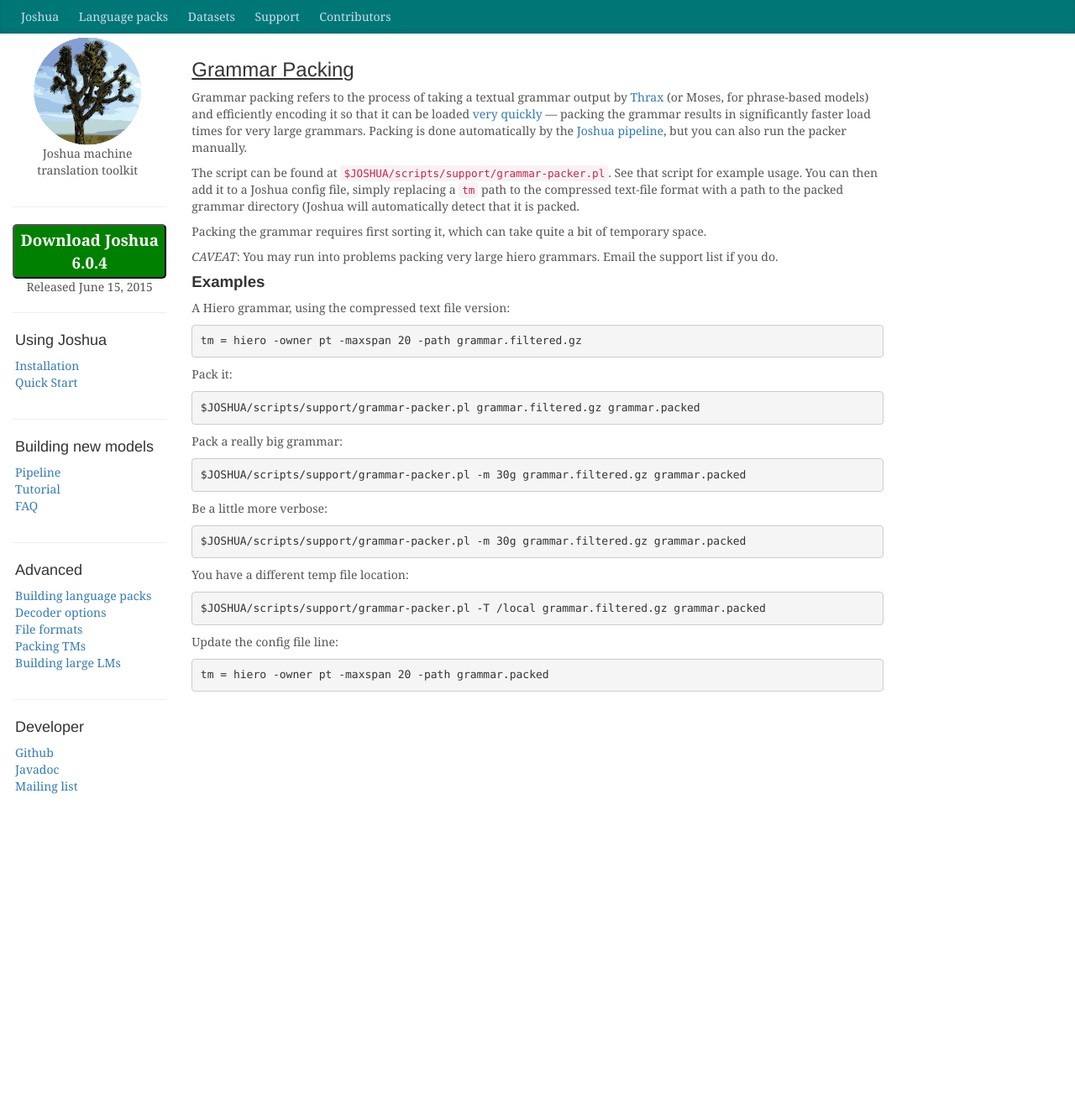
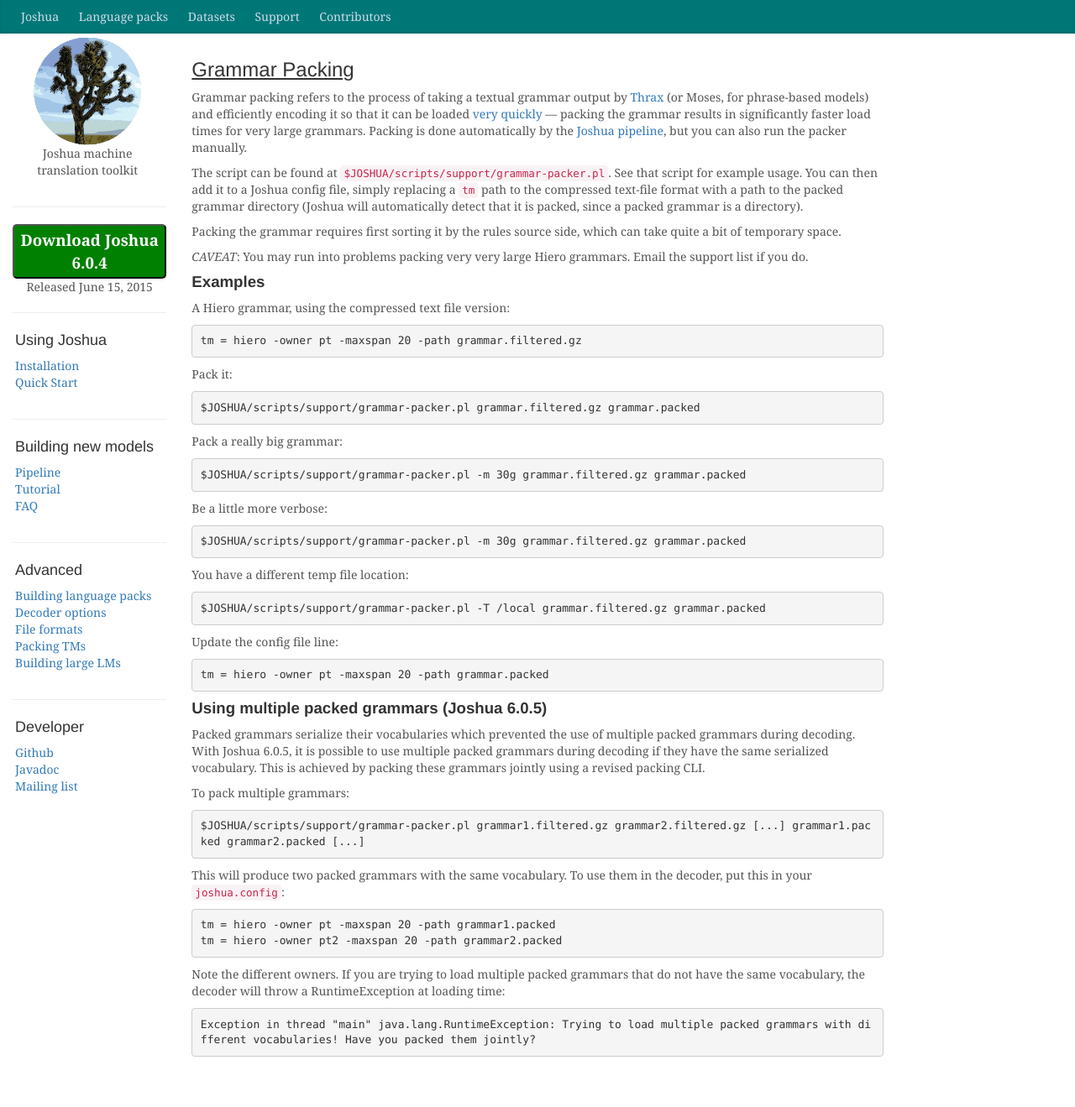
Before and after one commit to joshua-decoder/joshua-decoder.github.com, a Jekyll site: the page built from 6.0/packing.md, in a window 1280 px wide. Shown: the whole page at 84% size. Built offline with Jekyll 4.4.1, drawn with Linux system fonts in a browser that asks for light colours; nearby versions of some CDN libraries; comment, search, counter and statistics services are not loaded; before the commit the page ends 965 px from its top, so only the background shows below that.

Commit message:
updated packedGrammar documentation for 6.0.5 release

````diff
--- a/6.0/packing.md
+++ b/6.0/packing.md
@@ -18,12 +18,12 @@
 example usage. You can then add it to a Joshua config file, simply
 replacing a `tm` path to the compressed text-file format with a path
 to the packed grammar directory (Joshua will automatically detect that
-it is packed.
+it is packed, since a packed grammar is a directory).
 
-Packing the grammar requires first sorting it, which can take quite a
-bit of temporary space.
+Packing the grammar requires first sorting it by the rules source side,
+which can take quite a bit of temporary space.
 
-*CAVEAT*: You may run into problems packing very large hiero
+*CAVEAT*: You may run into problems packing very very large Hiero
  grammars. Email the support list if you do.
 
 ### Examples
@@ -51,3 +51,24 @@
 Update the config file line:
 
     tm = hiero -owner pt -maxspan 20 -path grammar.packed
+
+### Using multiple packed grammars (Joshua 6.0.5)
+
+Packed grammars serialize their vocabularies which prevented the use of multiple
+packed grammars during decoding. With Joshua 6.0.5, it is possible to use multiple packed grammars during decoding if they have the same serialized vocabulary.
+This is achieved by packing these grammars jointly using a revised packing CLI.
+
+To pack multiple grammars:
+
+    $JOSHUA/scripts/support/grammar-packer.pl grammar1.filtered.gz grammar2.filtered.gz [...] grammar1.packed grammar2.packed [...]
+
+This will produce two packed grammars with the same vocabulary. To use them in the decoder, put this in your ```joshua.config```:
+
+    tm = hiero -owner pt -maxspan 20 -path grammar1.packed
+    tm = hiero -owner pt2 -maxspan 20 -path grammar2.packed
+
+Note the different owners.
+If you are trying to load multiple packed grammars that do not have the same
+vocabulary, the decoder will throw a RuntimeException at loading time:
+
+    Exception in thread "main" java.lang.RuntimeException: Trying to load multiple packed grammars with different vocabularies! Have you packed them jointly?
````
